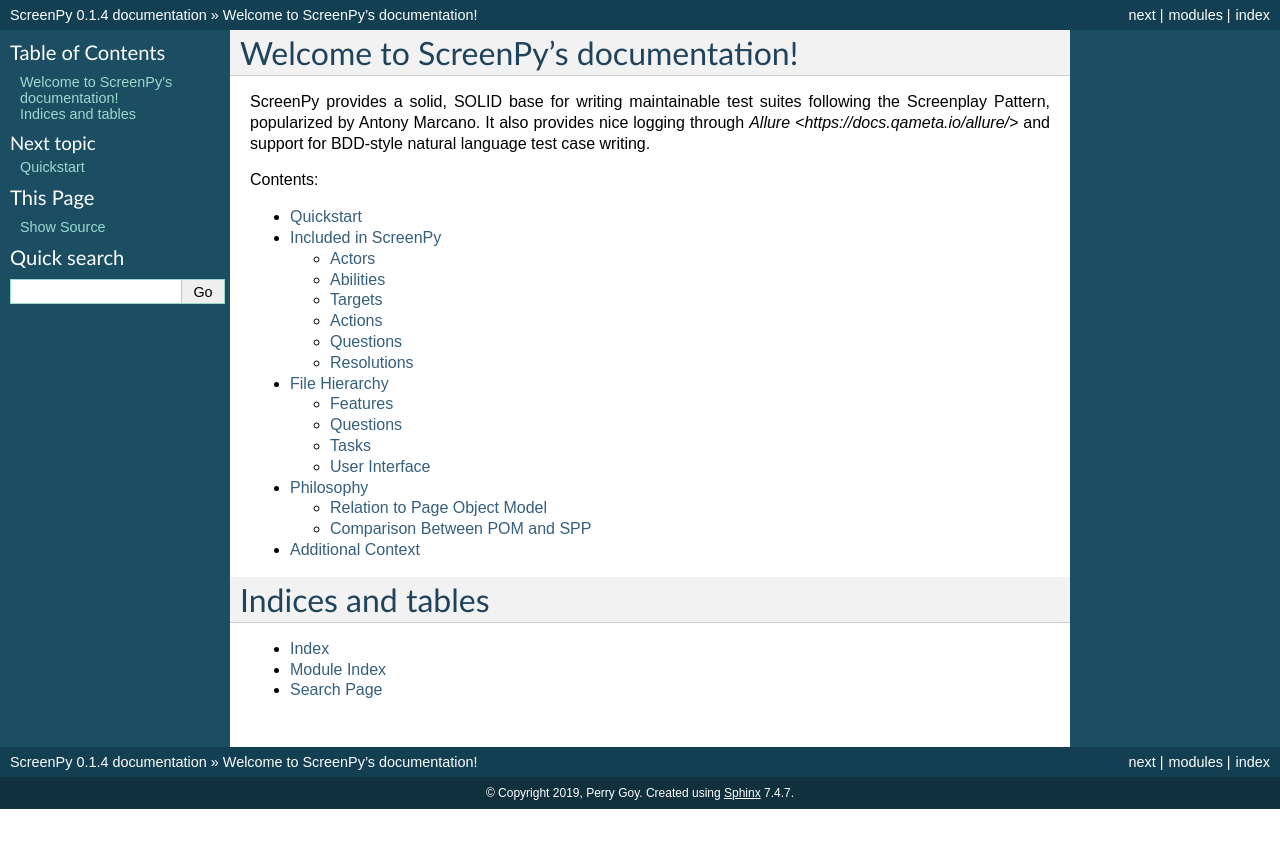
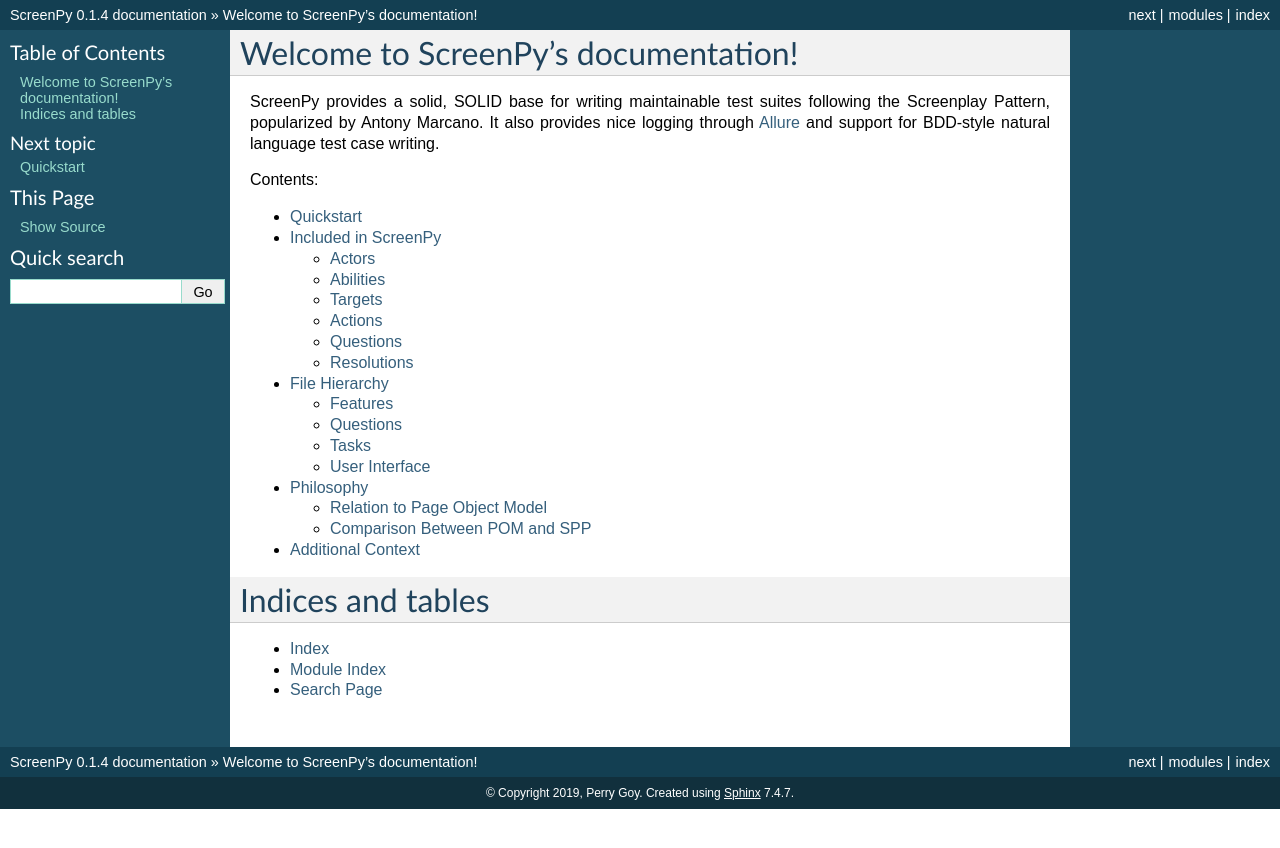
Before and after one commit to ScreenPyHQ/screenpy, a Sphinx documentation site: the page built from docs/index.rst, in a window 1280 px wide. Shown: the top 848 px of the page. Built offline with Sphinx 7.4.7, drawn with Linux system fonts in a browser that asks for light colours.

Commit message:
fixed links in documentation.

```diff
--- a/docs/conf.py
+++ b/docs/conf.py
@@ -122,16 +122,16 @@
 
 .. External references
 .. .. Selenium
-.. |WebDriver| replace:: `WebDriver <https://seleniumhq.github.io/selenium/docs/api/py/api.html>`
-.. |WebElement| replace:: `WebElement <https://seleniumhq.github.io/selenium/docs/api/py/webdriver_remote/selenium.webdriver.remote.webelement.html#module-selenium.webdriver.remote.webelement>`
-.. |Keys| replace:: `Keys <https://seleniumhq.github.io/selenium/docs/api/py/webdriver/selenium.webdriver.common.keys.html#module-selenium.webdriver.common.keys>`
-.. |By| replace:: `By <https://seleniumhq.github.io/selenium/docs/api/py/webdriver/selenium.webdriver.common.by.html>`
+.. |WebDriver| replace:: `WebDriver <https://seleniumhq.github.io/selenium/docs/api/py/api.html>`__
+.. |WebElement| replace:: `WebElement <https://seleniumhq.github.io/selenium/docs/api/py/webdriver_remote/selenium.webdriver.remote.webelement.html#module-selenium.webdriver.remote.webelement>`__
+.. |Keys| replace:: `Keys <https://seleniumhq.github.io/selenium/docs/api/py/webdriver/selenium.webdriver.common.keys.html#module-selenium.webdriver.common.keys>`__
+.. |By| replace:: `By <https://seleniumhq.github.io/selenium/docs/api/py/webdriver/selenium.webdriver.common.by.html>`__
 
 .. .. PyHamcrest
-.. |PyHamcrest| replace:: `PyHamcrest <https://pyhamcrest.readthedocs.io/en/latest/>`
+.. |PyHamcrest| replace:: `PyHamcrest <https://pyhamcrest.readthedocs.io/en/latest/>`__
 
 .. .. Allure
-.. |Allure| replace:: `Allure <https://docs.qameta.io/allure/>`
+.. |Allure| replace:: `Allure <https://docs.qameta.io/allure/>`__
 """
 
 # The master toctree document.
```
Also changed, not shown: docs/module/targets.rst (+8 -0 lines).
